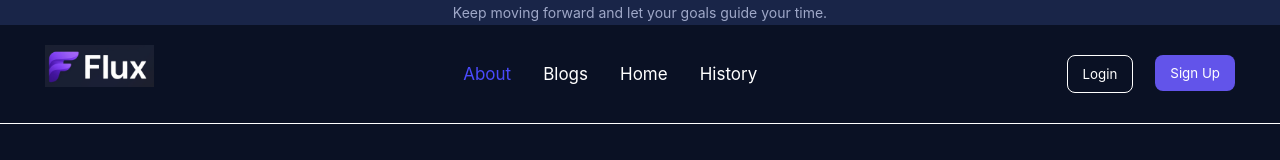
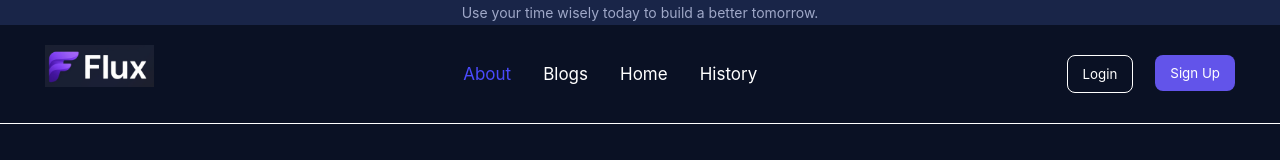
Before and after one commit to hemant01010-bansal/Flux, a React (Vite) app in the folder taskVerse/: page / in a window 1280 px wide. Shown: the top 160 px of the page. Built offline with nearby package versions, Linux system fonts and the light colour scheme.

Commit message:
change the time of showing quote

```diff
--- a/taskVerse/src/components/Banner.jsx
+++ b/taskVerse/src/components/Banner.jsx
@@ -31,7 +31,7 @@ function Banner() {
                 console.log(next);
                 return next;
             })
-        }, 4000);
+        }, 3000);
     }, [])
 
     return (
```
